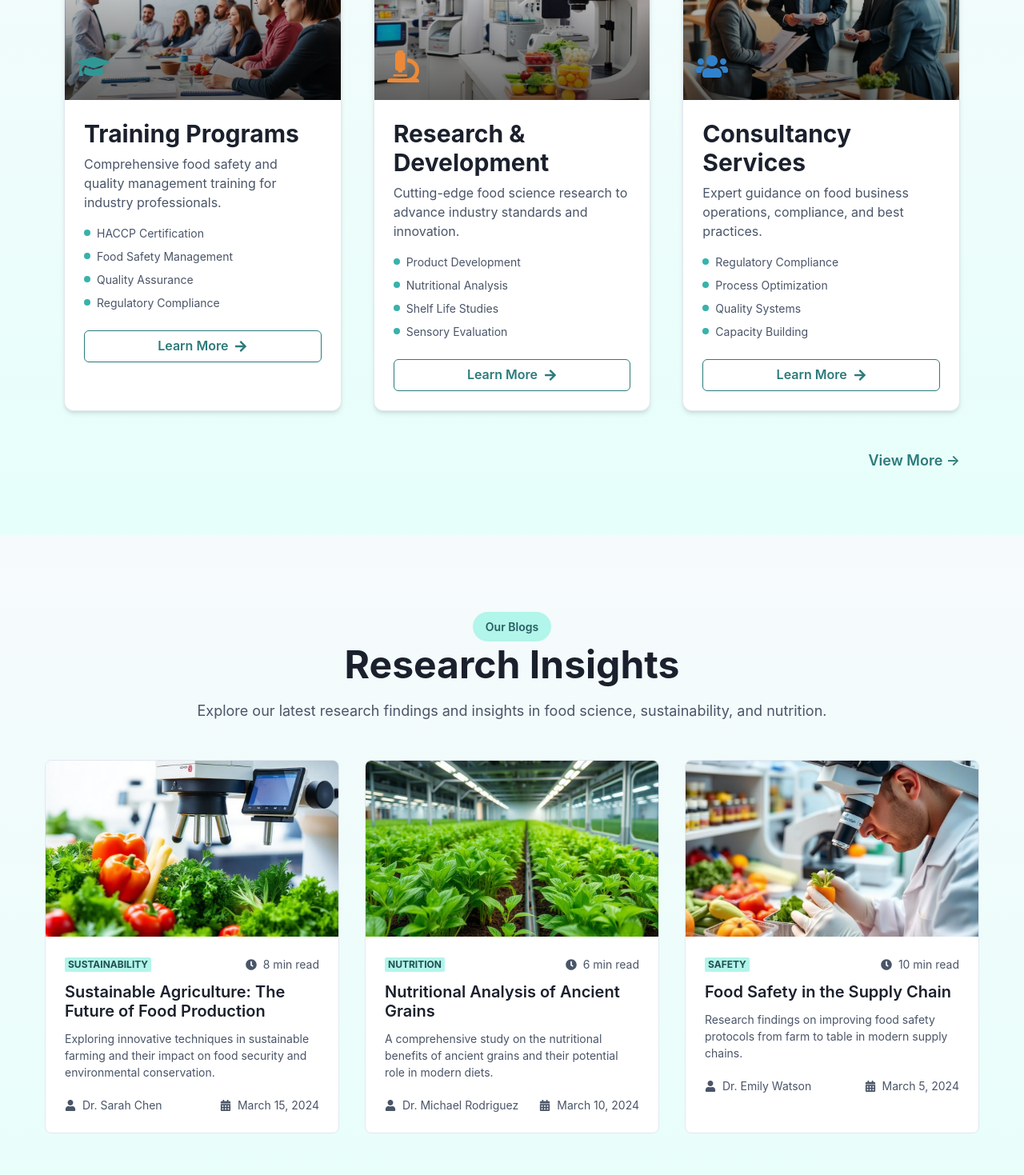
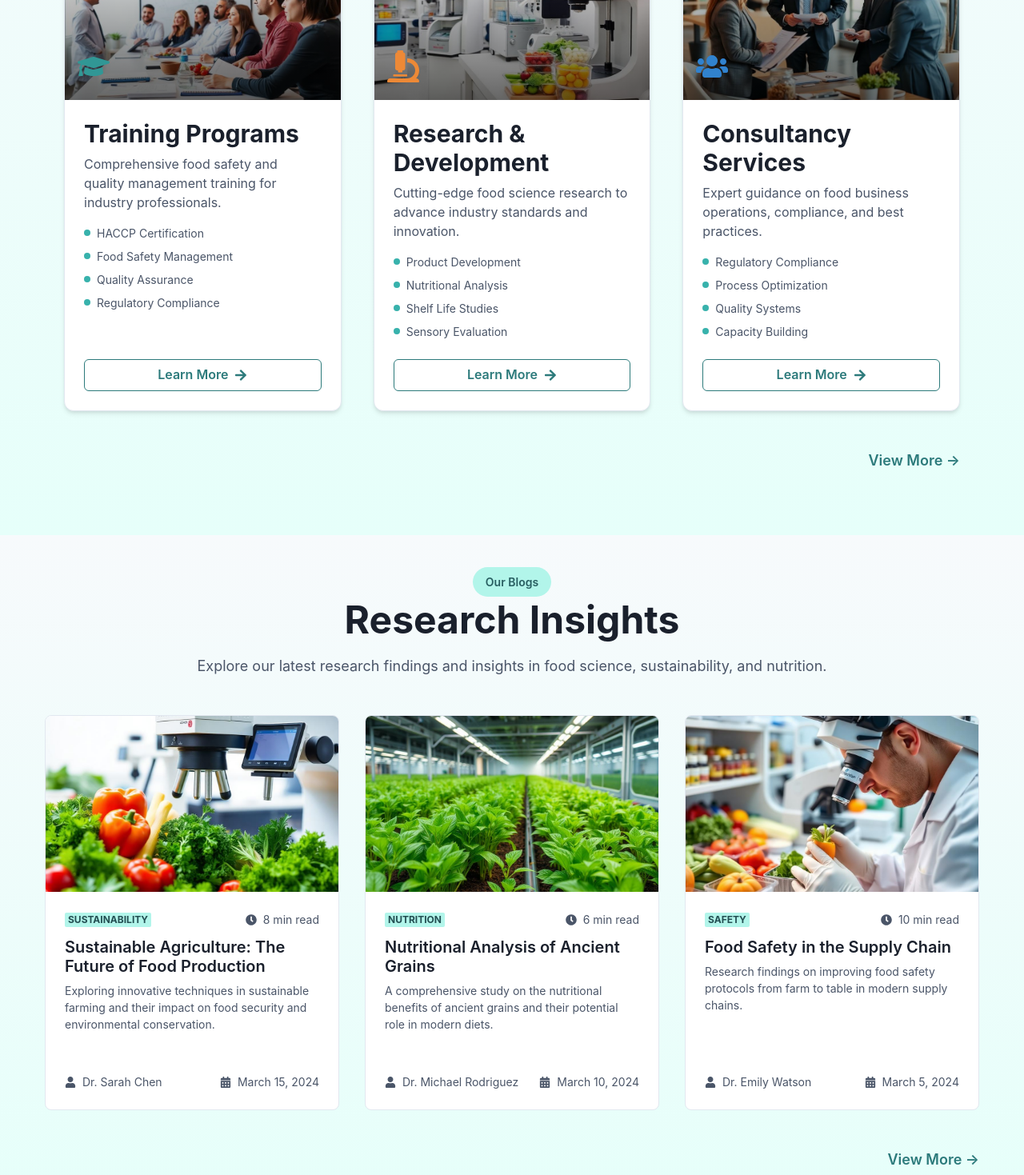
Before and after one commit to swostikaa99/StreveFoodResearch, a React (Vite) app: page / in a window 1280 px wide. Shown: the part 1960-3429 px from the top of the page at 80% size. Built offline with nearby package versions, Linux system fonts and the light colour scheme; no server answers.

Commit message:
layout changes

```diff
--- a/src/Components/BlogSection.tsx
+++ b/src/Components/BlogSection.tsx
@@ -127,7 +127,7 @@ const BlogsSection = ({
   return (
     <Box
       bgGradient={bgGradient}
-      py={{ base: 16, md: 24 }}
+      py={{ base: 6, md: 10 }}
       px={{ base: 6, md: 10 }}
     >
       <Container maxW="7xl">
@@ -174,6 +174,10 @@ const BlogsSection = ({
               bg={cardBg}
               transition="all 0.3s ease"
               _hover={{ transform: "translateY(-5px)", boxShadow: "lg" }}
+              display="flex"
+              flexDirection="column"
+              justifyContent="space-between"
+              h="100%" // ensures card stretches evenly
             >
               <Image
                 src={post.image}
@@ -182,8 +186,8 @@ const BlogsSection = ({
                 h="220px"
                 objectFit="cover"
               />
-              <Box p={6}>
-                <VStack align="start" spacing={3}>
+              <Box p={6} flex="1" display="flex" flexDirection="column">
+                <VStack align="start" spacing={3} flex="1">
                   <HStack justify="space-between" w="full">
                     <Badge colorScheme="teal" variant="subtle">
                       {post.category}
@@ -194,6 +198,8 @@ const BlogsSection = ({
                     </HStack>
                   </HStack>
 
+                  {/* Fixed height container for title & description */}
+                  <Box flex="1" minH="150px">
                     <Heading
                       as="h3"
                       fontSize="xl"
@@ -201,13 +207,14 @@ const BlogsSection = ({
                       color={titleCol}
                       transition="color 0.3s ease"
                       _hover={{ color: "teal.500" }}
+                      mb={2}
                     >
                       {post.title}
                     </Heading>
-
                     <Text fontSize="sm" color={textCol}>
                       {post.description}
                     </Text>
+                  </Box>
 
                   <HStack
                     justify="space-between"
--- a/src/Components/ServiceSection.tsx
+++ b/src/Components/ServiceSection.tsx
@@ -25,8 +25,8 @@ import researchImage from "../assets/research-image.jpg";
 import consultancyImage from "../assets/consultancy-image.jpg";
 
 interface ServicesSectionProps {
-  showAll?: boolean; // true = services page
-  showPagination?: boolean; // true = enable pagination
+  showAll?: boolean;
+  showPagination?: boolean;
 }
 
 const ServicesSection = ({
@@ -85,94 +85,8 @@ const ServicesSection = ({
         "Capacity Building",
       ],
     },
-    {
-      icon: FaGraduationCap,
-      color: "teal.500",
-      title: "Training Programs",
-      description:
-        "Comprehensive food safety and quality management training for industry professionals.",
-      image: trainingImage,
-      features: [
-        "HACCP Certification",
-        "Food Safety Management",
-        "Quality Assurance",
-        "Regulatory Compliance",
-      ],
-    },
-    {
-      icon: FaMicroscope,
-      color: "orange.400",
-      title: "Research & Development",
-      description:
-        "Cutting-edge food science research to advance industry standards and innovation.",
-      image: researchImage,
-      features: [
-        "Product Development",
-        "Nutritional Analysis",
-        "Shelf Life Studies",
-        "Sensory Evaluation",
-      ],
-    },
-    {
-      icon: FaUsers,
-      color: "blue.500",
-      title: "Consultancy Services",
-      description:
-        "Expert guidance on food business operations, compliance, and best practices.",
-      image: consultancyImage,
-      features: [
-        "Regulatory Compliance",
-        "Process Optimization",
-        "Quality Systems",
-        "Capacity Building",
-      ],
-    },
-    {
-      icon: FaGraduationCap,
-      color: "teal.500",
-      title: "Training Programs",
-      description:
-        "Comprehensive food safety and quality management training for industry professionals.",
-      image: trainingImage,
-      features: [
-        "HACCP Certification",
-        "Food Safety Management",
-        "Quality Assurance",
-        "Regulatory Compliance",
-      ],
-    },
-    {
-      icon: FaMicroscope,
-      color: "orange.400",
-      title: "Research & Development",
-      description:
-        "Cutting-edge food science research to advance industry standards and innovation.",
-      image: researchImage,
-      features: [
-        "Product Development",
-        "Nutritional Analysis",
-        "Shelf Life Studies",
-        "Sensory Evaluation",
-      ],
-    },
-    {
-      icon: FaUsers,
-      color: "blue.500",
-      title: "Consultancy Services",
-      description:
-        "Expert guidance on food business operations, compliance, and best practices.",
-      image: consultancyImage,
-      features: [
-        "Regulatory Compliance",
-        "Process Optimization",
-        "Quality Systems",
-        "Capacity Building",
-      ],
-    },
-    // add more if needed
   ];
 
-  // Pagination setup
   const itemsPerPage = 6;
   const [currentPage, setCurrentPage] = useState(1);
   const totalPages = Math.ceil(services.length / itemsPerPage);
@@ -192,6 +106,7 @@ const ServicesSection = ({
       w="100%"
     >
       <Box maxW="7xl" mx="auto" w="full">
+        {/* Section Header */}
         <VStack spacing={4} textAlign="center" mb={16}>
           <Text
             bg="teal.100"
@@ -213,6 +128,7 @@ const ServicesSection = ({
           </Text>
         </VStack>
 
+        {/* Service Cards */}
         <Grid
           templateColumns={{
             base: "1fr",
@@ -222,8 +138,9 @@ const ServicesSection = ({
           gap={10}
         >
           {displayedServices.map((service, i) => (
-            <Box
+            <Flex
               key={i}
+              direction="column"
               bg={cardBg}
               rounded="xl"
               shadow="md"
@@ -236,7 +153,9 @@ const ServicesSection = ({
                 transform: "translateY(-5px)",
                 bg: cardHover,
               }}
+              h="100%"
             >
+              {/* Image Section */}
               <Box position="relative" h="220px" overflow="hidden">
                 <Image
                   src={service.image}
@@ -257,7 +176,8 @@ const ServicesSection = ({
                 </Box>
               </Box>
 
-              <Box p={{ base: 5, md: 6 }}>
+              {/* Content Section */}
+              <Flex direction="column" p={{ base: 5, md: 6 }} flex="1">
                 <Heading
                   as="h3"
                   size="lg"
@@ -270,7 +190,7 @@ const ServicesSection = ({
                   {service.description}
                 </Text>
 
-                <VStack align="start" spacing={2} mb={6}>
+                <VStack align="start" spacing={2} mb={6} flex="1">
                   {service.features.map((feature, idx) => (
                     <Flex key={idx} align="center" gap={2}>
                       <Box w={2} h={2} bg="teal.400" borderRadius="full" />
@@ -287,6 +207,7 @@ const ServicesSection = ({
                   colorScheme="teal"
                   rightIcon={<FaArrowRight />}
                   onClick={() => navigate(`/ServiceId/${i}`)}
+                  mt="auto"
                   _hover={{
                     bg: "teal.500",
                     color: "white",
@@ -295,12 +216,12 @@ const ServicesSection = ({
                 >
                   Learn More
                 </Button>
-              </Box>
-            </Box>
+              </Flex>
+            </Flex>
           ))}
         </Grid>
 
-        {/* Pagination only on Services Page */}
+        {/* Pagination */}
         {showPagination && totalPages > 1 && (
           <Flex justify="center" align="center" mt={10} gap={3}>
             <Button
--- a/src/Layout/Pagewrapper.tsx
+++ b/src/Layout/Pagewrapper.tsx
@@ -1,19 +1,34 @@
 import React from "react";
 import Header from "./Header";
 import Footer from "./Footer";
-import { Box } from "@chakra-ui/react";
+import { Box, useColorModeValue } from "@chakra-ui/react";
 
 const PageWrapper = ({ children }: { children: React.ReactNode }) => {
+  const bgGradient = useColorModeValue(
+    "linear(to-b, gray.50, teal.50)",
+    "linear(to-b, gray.900, teal.900)"
+  );
+
+  // Assume your header height is 80px and footer height is ~60px.
+  // You can adjust these values if your layout differs.
+  const headerHeight = 80;
+  const footerHeight = 60;
+
   return (
-    <Box minH="100vh">
-      <Header />
+    <Box minH="100vh" display="flex" flexDirection="column">
+      <Box position="fixed" top={0} left={0} right={0} zIndex={1000}>
+        <Header />
+      </Box>
 
+      {/* main content section adjusted to exclude header/footer height */}
       <Box
         as="main"
-        // flex="1"
-
-        // px={{ base: 4, md: 10, lg: 20 }}
-        // py={{ base: 6, md: 10 }}
+        flex="1"
+        bgGradient={bgGradient}
+        minH={`calc(100vh - ${headerHeight + footerHeight}px)`}
+        pt={`${headerHeight}px`}
+        pb={`${footerHeight}px`}
+        px={{ base: 4, md: 10, lg: 20 }}
       >
         {children}
       </Box>
--- a/src/Pages/About.tsx
+++ b/src/Pages/About.tsx
@@ -5,17 +5,21 @@ import PageWrapper from "../Layout/Pagewrapper";
 
 export default function About() {
   const textMuted = useColorModeValue("gray.600", "gray.300");
+  const bgGradient = useColorModeValue(
+    "linear(to-b, gray.50, teal.50)",
+    "linear(to-b, gray.900, teal.900)"
+  );
 
   return (
     <PageWrapper>
-      <Box>
+      <Box bgGradient={bgGradient}>
         <AboutComponent />
 
         <Box
           maxW="7xl"
           mx="auto"
-          px={{ base: 6, md: 10 }}
-          mt={{ base: 16, md: 24 }}
+          px={{ base: 2, md: 5 }}
+          // mt={{ base: 16, md: 24 }}
         >
           <Text fontSize="lg" color={textMuted} lineHeight="tall" mb={4}>
             At Strive Food Research & Training, our vision is to become the
--- a/src/Pages/Home.tsx
+++ b/src/Pages/Home.tsx
@@ -24,11 +24,13 @@ import Testimonial from "./Testimonial";
 import Impacts from "./Impacts";
 import BlogsSection from "../Components/BlogSection";
 import ImagePage from "./Image";
-import PageWrapper from "../Layout/Pagewrapper";
+import Footer from "../Layout/Footer";
+import Header from "../Layout/Header";
 
 const Hero = () => {
   return (
-    <PageWrapper>
+    <Box>
+      <Header />
       <Box bg="gray.50">
         {/* HERO SECTION */}
         <Box
@@ -215,7 +217,8 @@ const Hero = () => {
           <Testimonial />
         </Box>
       </Box>
-    </PageWrapper>
+      <Footer />
+    </Box>
   );
 };
 
```
Also changed, not shown: src/Pages/ImagePage.tsx (added, +10 -0 lines). Lines whose indentation alone changed are shown as unchanged.
